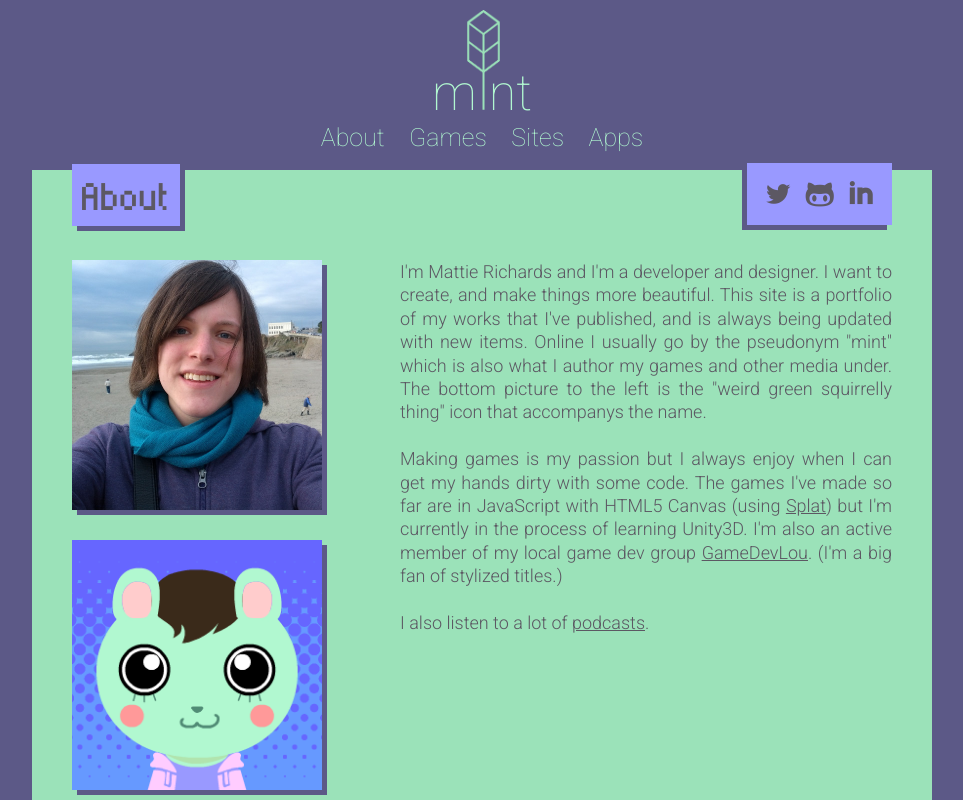
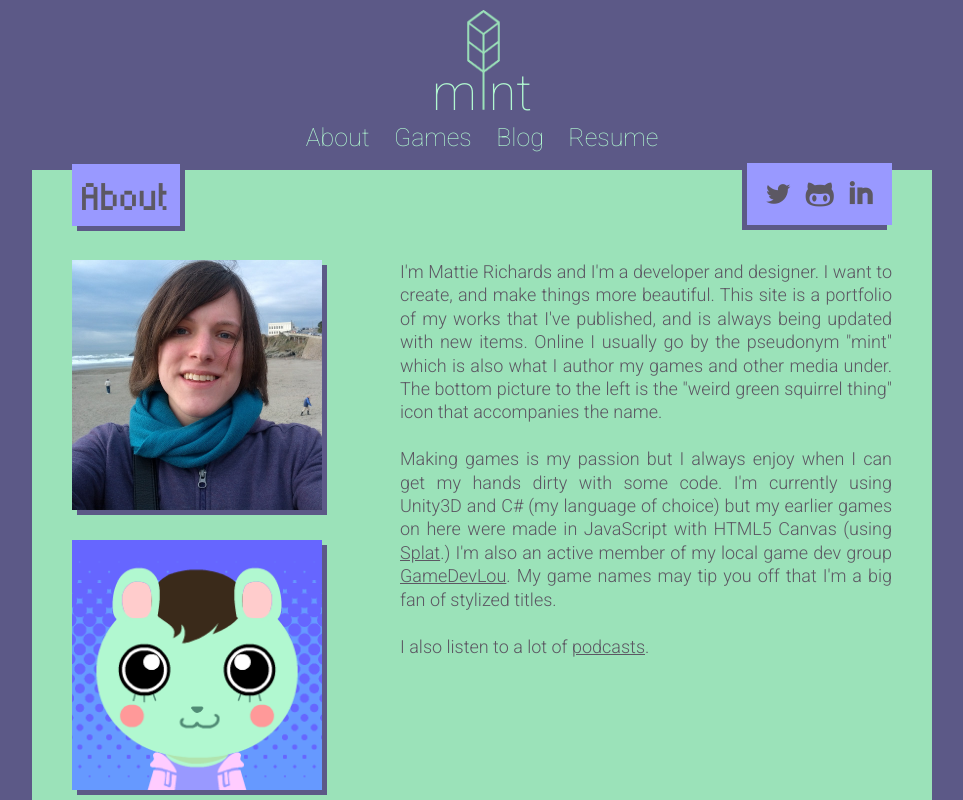
Before and after one commit to mintchipleaf/mintchipleaf.com, a plain HTML site: page about.html in a window 1280 px wide. Shown: the top 800 px of the page, without its empty margins (158-1121 px from the left). Drawn offline with Linux system fonts and the light colour scheme; files whose address does not match are found by name.

Commit message:
Add blog and resume links

```diff
--- a/about.html
+++ b/about.html
@@ -20,8 +20,8 @@
 			  <ul id="navlinks">
 			  	<li><a href="./about.html" class="working" onclick="active(this)">About</a></li>
 				<li><a href="./games.html" class="working" onclick="active(this)">Games</a></li>
-				<li><a href="./sites.html" class="inactive" onclick="active(this)">Sites</a></li>
-				<li><a href="./apps.html" class="inactive" onclick="active(this)">Apps</a></li>
+				<li><a href="http://blog.mintchipleaf.com" class="inactive" onclick="active(this)">Blog</a></li>
+				<li><a href="resume.pdf" class="inactive" onclick="active(this)">Resume</a></li>
 			  </ul>
 			</nav>
 			</div>
@@ -36,11 +36,11 @@
 				</div>
 				<div id="bio-text">
 					<p>
-						I'm Mattie Richards and I'm a developer and designer. I want to create, and make things more beautiful. This site is a portfolio of my works that I've published, and is always being updated with new items. Online I usually go by the pseudonym "mint" which is also what I author my games and other media under. The bottom picture to the left is the "weird green squirrelly thing" icon that accompanys the name.
+						I'm Mattie Richards and I'm a developer and designer. I want to create, and make things more beautiful. This site is a portfolio of my works that I've published, and is always being updated with new items. Online I usually go by the pseudonym "mint" which is also what I author my games and other media under. The bottom picture to the left is the "weird green squirrel thing" icon that accompanies the name.
 					</p>
 					<br>
 					<p>
-						Making games is my passion but I always enjoy when I can get my hands dirty with some code. The games I've made so far are in JavaScript with HTML5 Canvas (using <a href="">Splat</a>) but I'm currently in the process of learning Unity3D. I'm also an active member of my local game dev group <a href="http://gamedevlou.org/">GameDevLou</a>. (I'm a big fan of stylized titles.)
+						Making games is my passion but I always enjoy when I can get my hands dirty with some code. I'm currently using Unity3D and C# (my language of choice) but my earlier games on here were made in JavaScript with HTML5 Canvas (using <a href="">Splat</a>.) I'm also an active member of my local game dev group <a href="http://gamedevlou.org/">GameDevLou</a>. My game names may tip you off that I'm a big fan of stylized titles.
 					</p>
 					<br>
 					<p>
```
Also changed, not shown: games.html (+2 -2 lines), index.html (+2 -2 lines), podcasts.html (+3 -3 lines), 2 other files.
